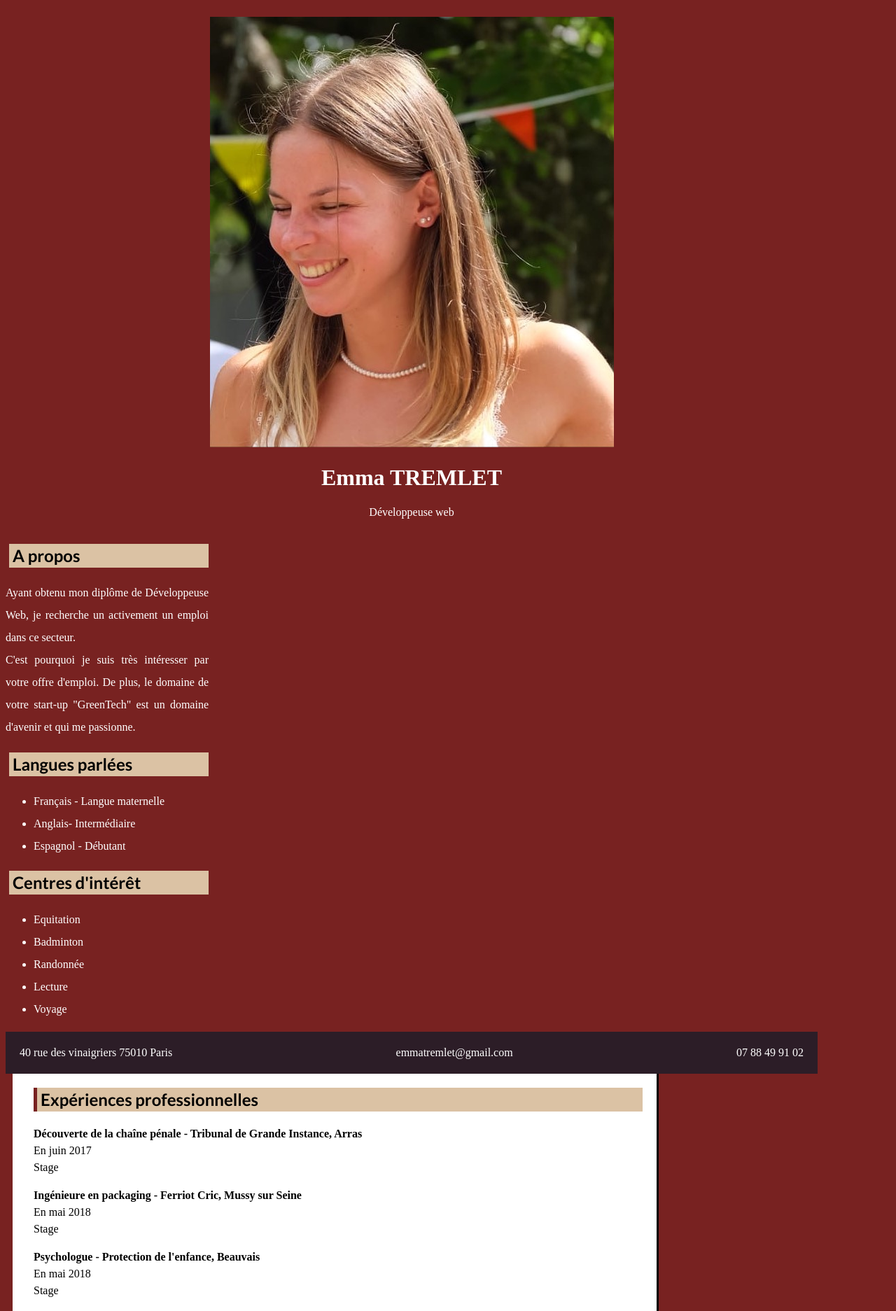
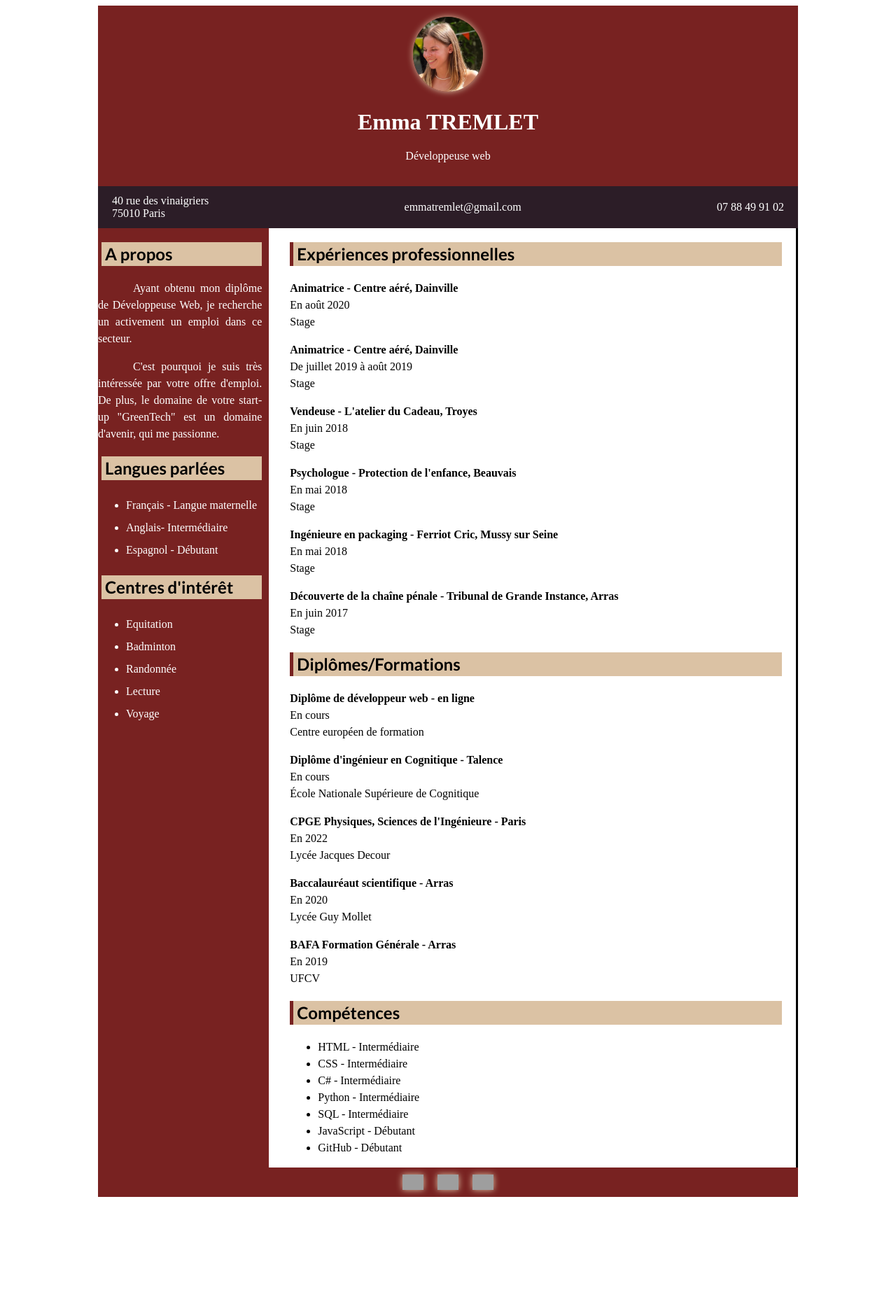
Before and after one commit to Emmatremlet/CV-Emma-TREMLET, a PHP site: page / in a window 1280 px wide. Shown: the top 1873 px of the page at 70% size. After the commit the page ends 1710 px from the top, so only its background shows below. Run offline with PHP 8.4, Linux system fonts and the light colour scheme; some web fonts are replaced; grey boxes are pictures that could not be loaded.

Commit message:
news modifs

```diff
--- a/index.html
+++ b/index.html
@@ -6,37 +6,46 @@
     <meta http-equiv="X-UA-Compatible" content="IE=edge">
     <meta name="viewport" content="width=device-width, initial-scale=1.0, user-scalable=yes">
     <link rel="stylesheet" href="style.css">
+    <link rel="icon" type="'image/vnd.icon" href="./Images/Icones/favicon.ico">
     <title>CV Emma TREMLET</title>
 </head>
 
 <body>
+    <div>
         <header>
             <p>
-                <img src = ./Images/Photo_de_profil.JPG alt = Photo_de_profil/>
-                <h1>        Emma TREMLET</h1>
+                <img src=./Images/Photo_de_profil.JPG alt=Photo_de_profil id="Photo_de_profil" />
+            <h1> Emma TREMLET</h1>
             Développeuse web
+            <br /><br />
             </p>
         </header>
         <section id="coordonnees">
-            <span id = "adresse postale">
-                40 rue des vinaigriers
+            <span id="adresse_postale">
+                40 rue des vinaigriers <br />
                 75010 Paris
             </span>
-            <span id="adresse mail">
+            <span id="adresse_mail">
                 emmatremlet@gmail.com
             </span>
-            <span id="numero de tel">
+            <span id="numero_de_tel">
                 07 88 49 91 02
             </span>
         </section>
+        <section id="body">
             <aside>
                 <h2>A propos</h2>
-        <p id="A propos">
-            Ayant obtenu mon diplôme de Développeuse Web, je recherche un activement un emploi dans ce secteur.<br/>
-            C'est pourquoi je suis très intéresser par votre offre d'emploi. De plus, le domaine de votre start-up "GreenTech" est un domaine d'avenir et qui me passionne.
+                <p id="A_propos">
+                    Ayant obtenu mon diplôme de Développeuse Web, je recherche un activement un emploi dans ce
+                    secteur.<br />
+                </p>
+                <p id="A_propos2">
+                    C'est pourquoi je suis très intéressée par votre offre d'emploi. De plus, le domaine de votre
+                    start-up
+                    "GreenTech" est un domaine d'avenir, qui me passionne.
                 </p>
                 <h2>Langues parlées</h2>
-        <p id="Langues parlées">
+                <p id="Langues_parlées">
                 <ul>
                     <li>Français - Langue maternelle</li>
                     <li>Anglais- Intermédiaire</li>
@@ -44,7 +53,7 @@
                 </ul>
                 </p>
                 <h2>Centres d'intérêt</h2>
-        <p id="Centres d'intérêt">
+                <p id="Centres_d'intérêt">
                 <ul>
                     <li>Equitation</li>
                     <li>Badminton</li>
@@ -57,60 +66,60 @@
             <section id="Experiences_pro_et_formations">
                 <h2>Expériences professionnelles</h2>
                 <p>
-            <strong>Découverte de la chaîne pénale - Tribunal de Grande Instance, Arras</strong><br/>
-            En juin 2017<br/>
-            Stage<br/>
+                    <strong>Animatrice - Centre aéré, Dainville</strong><br />
+                    En août 2020<br />
+                    Stage<br />
                 </p>
                 <p>
-            <strong>Ingénieure en packaging - Ferriot Cric, Mussy sur Seine</strong><br/>
-            En mai 2018<br/>
-            Stage<br/>
+                    <strong>Animatrice - Centre aéré, Dainville</strong><br />
+                    De juillet 2019 à août 2019<br />
+                    Stage<br />
                 </p>
                 <p>
-            <strong>Psychologue - Protection de l'enfance, Beauvais</strong><br/>
-            En mai 2018<br/>
-            Stage<br/>
+                    <strong>Vendeuse - L'atelier du Cadeau, Troyes</strong><br />
+                    En juin 2018<br />
+                    Stage<br />
                 </p>
                 <p>
-            <strong>Vendeuse - L'atelier du Cadeau, Troyes</strong><br/>
-            En juin 2018<br/>
-            Stage<br/>
+                    <strong>Psychologue - Protection de l'enfance, Beauvais</strong><br />
+                    En mai 2018<br />
+                    Stage<br />
                 </p>
                 <p>
-            <strong>Animatrice - Centre aéré, Dainville</strong><br/>
-            De juillet 2019 à août 2019<br/>
-            Stage<br/>
+                    <strong>Ingénieure en packaging - Ferriot Cric, Mussy sur Seine</strong><br />
+                    En mai 2018<br />
+                    Stage<br />
                 </p>
                 <p>
-            <strong>Animatrice - Centre aéré, Dainville</strong><br/>
-            En août 2020<br/>
-            Stage<br/>
+                    <strong>Découverte de la chaîne pénale - Tribunal de Grande Instance, Arras</strong><br />
+                    En juin 2017<br />
+                    Stage<br />
                 </p>
                 <h2>Diplômes/Formations</h2>
                 <p>
-            <strong>BAFA Formation Générale - Arras</strong><br/>
-            En 2019<br/>
-            UFCV<br/>
+                    <strong>Diplôme de développeur web - en ligne</strong><br />
+                    En cours<br />
+                    Centre européen de formation<br />
                 </p>
                 <p>
-            <strong>Baccalauréaut scientifique - Arras</strong><br/>
-            En 2020<br/>
-            Lycée Guy Mollet<br/>
+                    <strong>Diplôme d'ingénieur en Cognitique - Talence</strong><br />
+                    En cours<br />
+                    École Nationale Supérieure de Cognitique<br />
                 </p>
                 <p>
-            <strong>CPGE Physiques, Sciences de l'Ingénieure - Paris</strong><br/>
-            En 2022<br/>
-            Lycée Jacques Decour<br/>
+                    <strong>CPGE Physiques, Sciences de l'Ingénieure - Paris</strong><br />
+                    En 2022<br />
+                    Lycée Jacques Decour<br />
                 </p>
                 <p>
-            <strong>Diplôme d'ingénieur en Cognitique - Talence</strong><br/>
-            En cours<br/>
-            École Nationale Supérieure de Cognitique<br/>
+                    <strong>Baccalauréaut scientifique - Arras</strong><br />
+                    En 2020<br />
+                    Lycée Guy Mollet<br />
                 </p>
                 <p>
-            <strong>Diplôme de développeur web - en ligne</strong><br/>
-            En cours<br/>
-            Centre européen de formation<br/>
+                    <strong>BAFA Formation Générale - Arras</strong><br />
+                    En 2019<br />
+                    UFCV<br />
                 </p>
                 <h2>Compétences</h2>
                 <ul>
@@ -123,6 +132,13 @@
                     <li>GitHub - Débutant</li>
                 </ul>
             </section>
+        </section>
+        <footer>
+            <img src=./Images/Icones/linkedin.png alt=Linkedin id="linkedin" />
+            <img src=./Images/Icones/logo-twitter.png alt=Twitter id="twitter" />
+            <img src=./Images/Icones/githubgenericname.png alt=GitHub id="github" />
+        </footer>
+    </div>
 </body>
 
 </html>
--- a/style.css
+++ b/style.css
@@ -29,7 +29,7 @@ header {
     background-color: #2c1d27;
     color: white;
     height: 20px;
-    width: 1120px;
+    width: auto;
     order: 2;
     padding: 20px;
     display: flex;
@@ -50,13 +50,14 @@ header {
     order: 3;
 }
 
-body {
-    width: 1160px;
+div {
+    width: 1000px;
+    margin: 0 auto;
     background-color: #782221;
+    position: relative;
     font-family: "Raleway", serif;
     display: flex;
     flex-direction: column;
-    position: center;
 }
 
 h2 {
@@ -89,7 +90,7 @@ strong {
 
 #body {
     order: 3;
-    width: 1160px;
+    width: auto;
     display: flex;
     flex-direction: row;
     justify-content: space-between;
@@ -115,6 +116,10 @@ aside {
     text-indent: 50px;
     line-height: 1.5;
 }
+#A_propos2 {
+    text-indent: 50px;
+    line-height: 1.5;
+}
 
 footer {
     order: 4;
@@ -127,17 +132,17 @@ footer img {
     width: 30px;
     border: 3px #dbc2a4;
     box-shadow: 0px 0px 10px #dbc2a4;
-    margin :10px;
+    margin: 10px;
 }
 
 #linkedin {
     order: 1;
 }
 
-#twitter{
+#twitter {
     order: 2;
 }
 
-#github{
-    order : 3;
+#github {
+    order: 3;
 }
```
Lines whose indentation alone changed are shown as unchanged.
